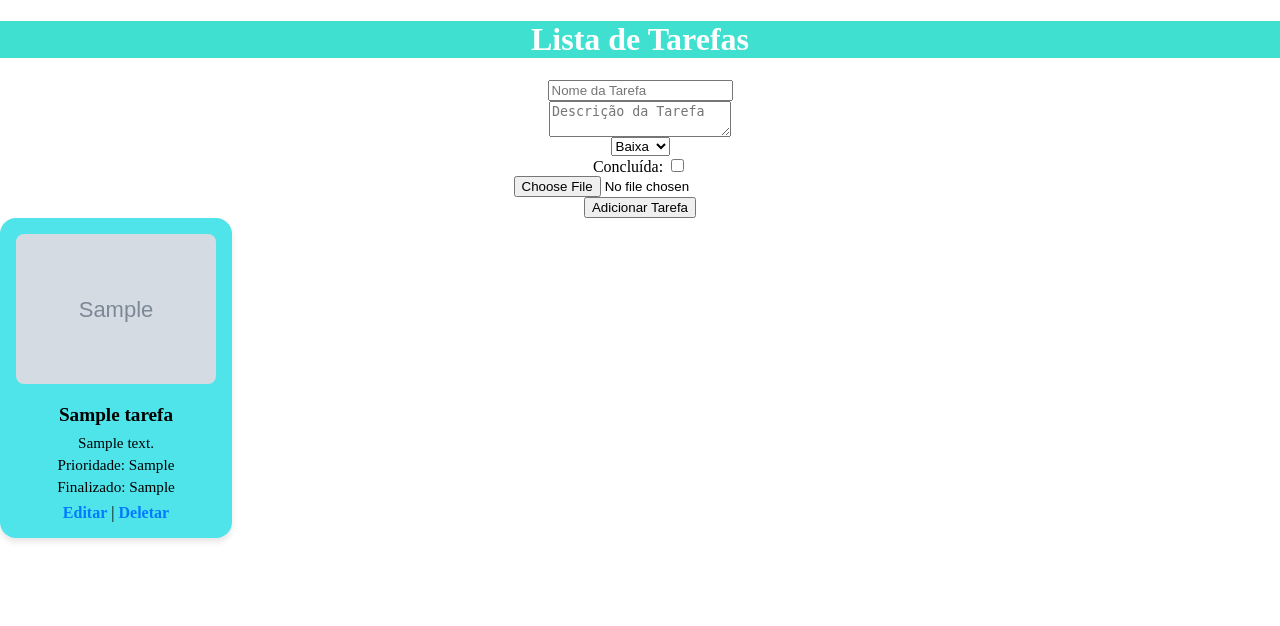
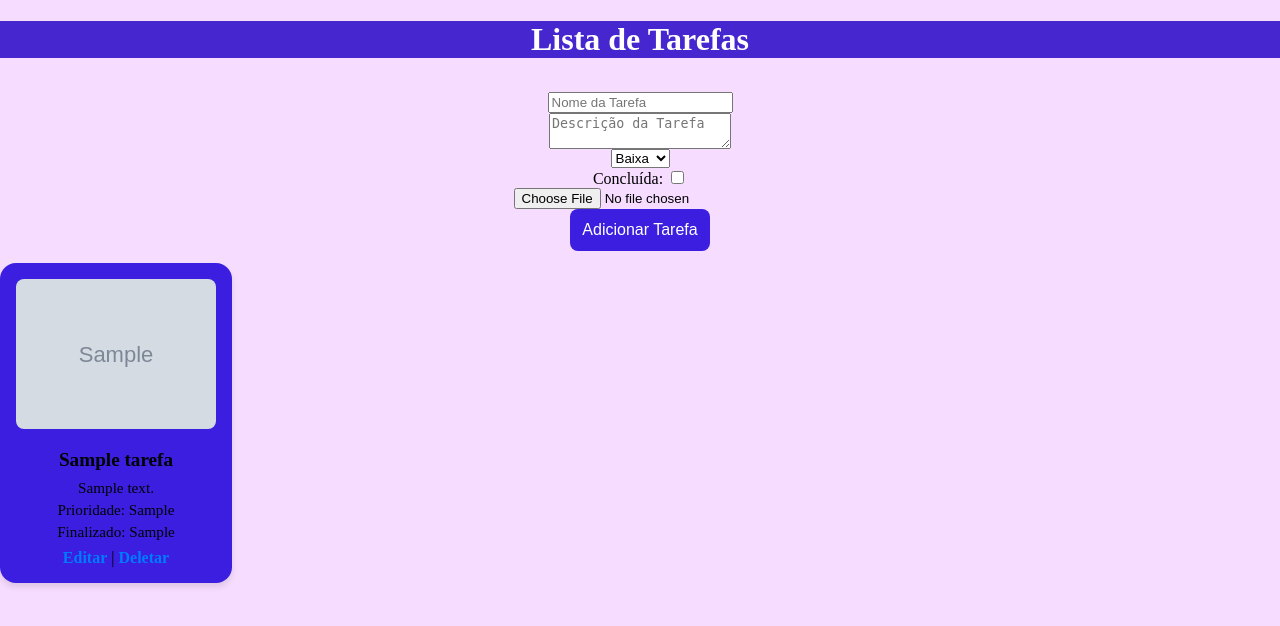
Before and after one commit to avmoonlight/to_do, a Flask app: page /tarefas in a window 1280 px wide. Shown: the top 626 px of the page. Run offline with Flask 3, Linux system fonts and the light colour scheme; tables that the repository leaves empty or names only in its code hold one stand-in row (values such as "Sample post"); grey boxes marked "Sample" are stand-in pictures.

Commit message:
término das classes e html

```diff
--- a/static/styles/tarefas.css
+++ b/static/styles/tarefas.css
@@ -1,10 +1,11 @@
 header {
-    background-color: #40e0d0;
+    background-color: #4626cf;
     color:white;
     text-align: center;
 }
 
 body{
+    background-color: #f6dcff;
     margin: 0%;
     padding: 0%;
 }
@@ -13,8 +14,19 @@ body{
     display: flex;
     align-items: center;
     flex-direction: column;
-    justify-items: center;
+    justify-items: left;
     border-radius: 4px;
+    padding:12px;
+}
+
+.botao{
+    background-color: #3b1ee0;
+    color: white;
+    padding: 12px;
+    font-size: 16px;
+    border: none;
+    border-radius: 8px;
+    cursor: pointer;
 }
 
 .lista-tarefas {
@@ -27,7 +39,7 @@ body{
 }
 
 .card-tarefa {
-    background-color: #4ee4ea;
+    background-color: #3b1ee0;
     border-radius: 1rem;
     padding: 1rem;
     width: 200px;
--- a/templates/tarefas.html
+++ b/templates/tarefas.html
@@ -26,7 +26,7 @@
                 <input type="checkbox" name="concluida">
             </label>
             <input type="file" name="imagem" class="border p-2 mb-4">
-            <button type="submit" class="bg-blue-500 text-white p-2">Adicionar Tarefa</button>
+            <button type="submit" class="botao">Adicionar Tarefa</button>
         </form>
 
     <!---Aonde aparecem os nomes, descrições e imagens das tarefas-->
```
Also changed, not shown: static/styles/editar.css (+6 -6 lines), templates/editar.html (+6 -6 lines), static/uploads/tarefas/Pascal.jfif (deleted).
